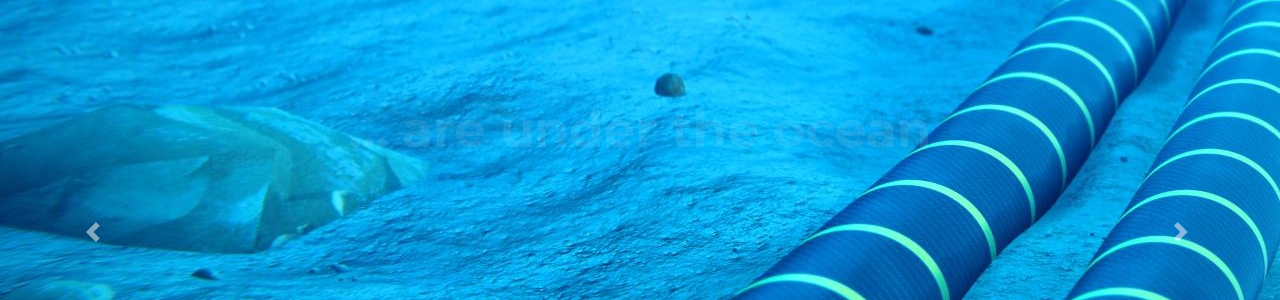
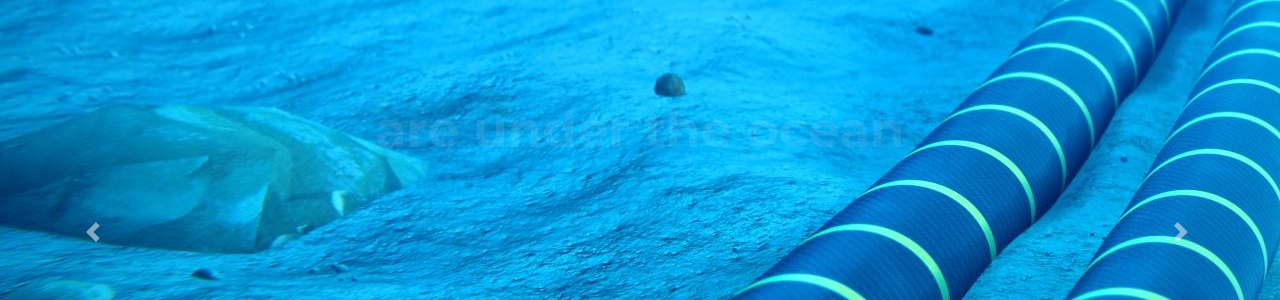
Before and after one commit to ascent-dt/ascent-dt-old.github.io, a Jekyll site: the page built from index.html, in a window 1280 px wide. Shown: the part 212-512 px from the top of the page. Built offline with Jekyll 4.4.1, drawn with Linux system fonts in a browser that asks for light colours.

Commit message:
Update index.html

```diff
--- a/index.html
+++ b/index.html
@@ -26,7 +26,7 @@
                   <div class="carousel-item active">
 		    <img src="{{ BASE_PATH }}/assets/images/slider/bg-0.jpg" alt="">
                     <div class="carousel-caption">
-                      <h3 class="slide-title animated fadeInDown"><span class="text-primary"></span>Future Transmission Grids ...</h3>
+                      <h3 class="slide-title animated fadeInDown"><span class="text-primary">Future Transmission Grids ...</span></h3>
                       <h5 class="slide-text animated fadeIn"></h5>
 		      <!--
                       <a href="#features" class="btn btn-lg btn-default-filled animated fadeInUp">Get Started</a>
@@ -37,7 +37,7 @@
 		  <div class="carousel-item">
                     <img src="{{ BASE_PATH }}/assets/images/slider/bg-1.jpg" alt="">
                     <div class="carousel-caption">
-                      <h3 class="slide-title animated fadeInDown"><span class="text-primary"></span>... are under the ocean</h3>
+                      <h3 class="slide-title animated fadeInDown"><span class="text-primary"></span>are under the ocean</h3>
                       <h5 class="slide-text animated fadeIn"></h5>
 		      <!--
                       <a href="#features" class="btn btn-lg btn-default-filled animated fadeInUp">Get Started</a>
@@ -48,7 +48,7 @@
                   <div class="carousel-item">
                     <img src="{{ BASE_PATH }}/assets/images/slider/bg-2.jpg" alt="">
                     <div class="carousel-caption">
-                      <h3 class="slide-title animated fadeInDown"><span class="text-primary"></span>and above.</h3>
+                      <h3 class="slide-title animated fadeInDown"><span class="text-primary"></span>and above</h3>
                       <h5 class="slide-text animated fadeIn"></h5>
                       <!--
                       <a href="https://github.com/ascent-dt/ascent-dt.github.io/" class="btn btn-lg btn-default-filled animated fadeInUp">Download Now</a>
```
